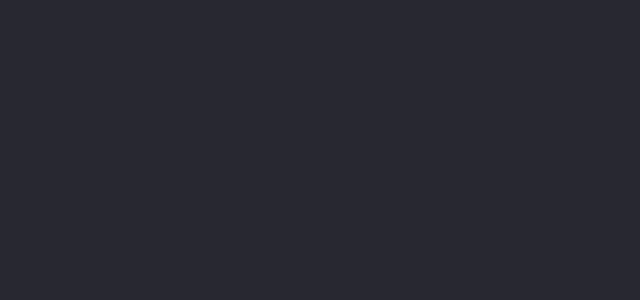
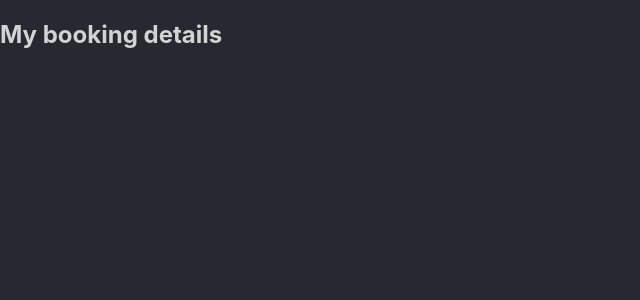
Before and after one commit to evawf/car_rental, a React (Create React App) app in the folder car_rental_frontend/: page /Bookings in a window 1280 px wide. Before the commit this address had no page. Shown: the top 300 px of the page, without its empty margins (0-640 px from the left). Built offline with nearby package versions, Linux system fonts and the light colour scheme.

Commit message:
fixed show routes bug

```diff
--- a/car_rental_frontend/src/App.js
+++ b/car_rental_frontend/src/App.js
@@ -2,13 +2,16 @@ import "./App.css";
 import React from "react";
 import { BrowserRouter as Router, Routes, Route } from "react-router-dom";
 import Home from "./routes/Home.js";
+import Bookings from "./routes/Bookings.js";
+import About from "./routes/About.js";
 
 function App() {
   return (
     <Router>
       <Routes>
         <Route path="/" element={<Home />} />
-        <Route></Route>
+        <Route path="/Bookings" element={<Bookings />} />
+        <Route path="/About" element={<About />} />
       </Routes>
     </Router>
   );
--- a/car_rental_frontend/src/components/Navbar.js
+++ b/car_rental_frontend/src/components/Navbar.js
@@ -21,7 +21,7 @@ export default function Navbar() {
         </li>
         <li>
           <NavLink
-            to="Bookings"
+            to="/Bookings"
             className={({ isActive }) =>
               isActive ? activeClassName : undefined
             }
@@ -30,7 +30,7 @@ export default function Navbar() {
           </NavLink>
         </li>
         <li>
-          <NavLink to="About">
+          <NavLink to="/About">
             {({ isActive }) => (
               <span className={isActive ? activeClassName : undefined}>
                 About
--- a/car_rental_frontend/src/routes/Bookings.js
+++ b/car_rental_frontend/src/routes/Bookings.js
@@ -1,4 +1,5 @@
-export default function Mybooking() {
+import React from "react";
+export default function Bookings() {
   return (
     <>
       <main>
--- a/car_rental_frontend/src/routes/about.js
+++ b/car_rental_frontend/src/routes/about.js
@@ -1,3 +1,5 @@
+import React from "react";
+
 export default function About() {
   return (
     <>
```
